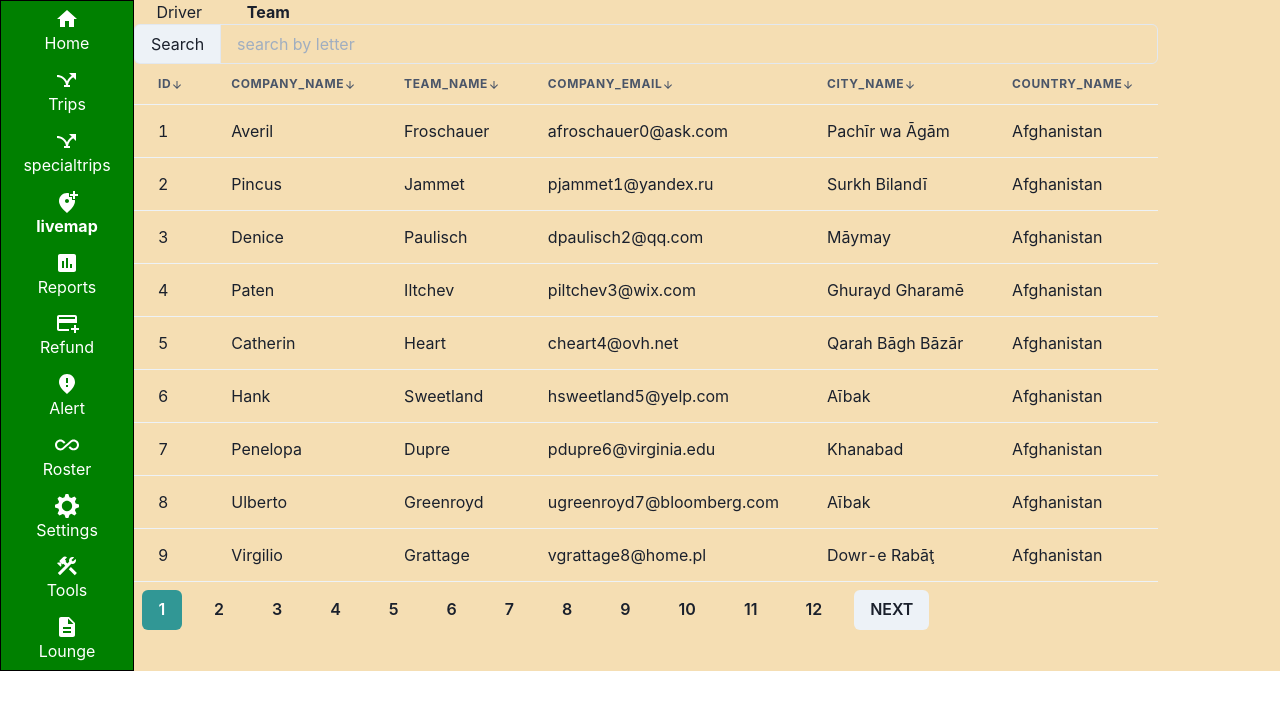
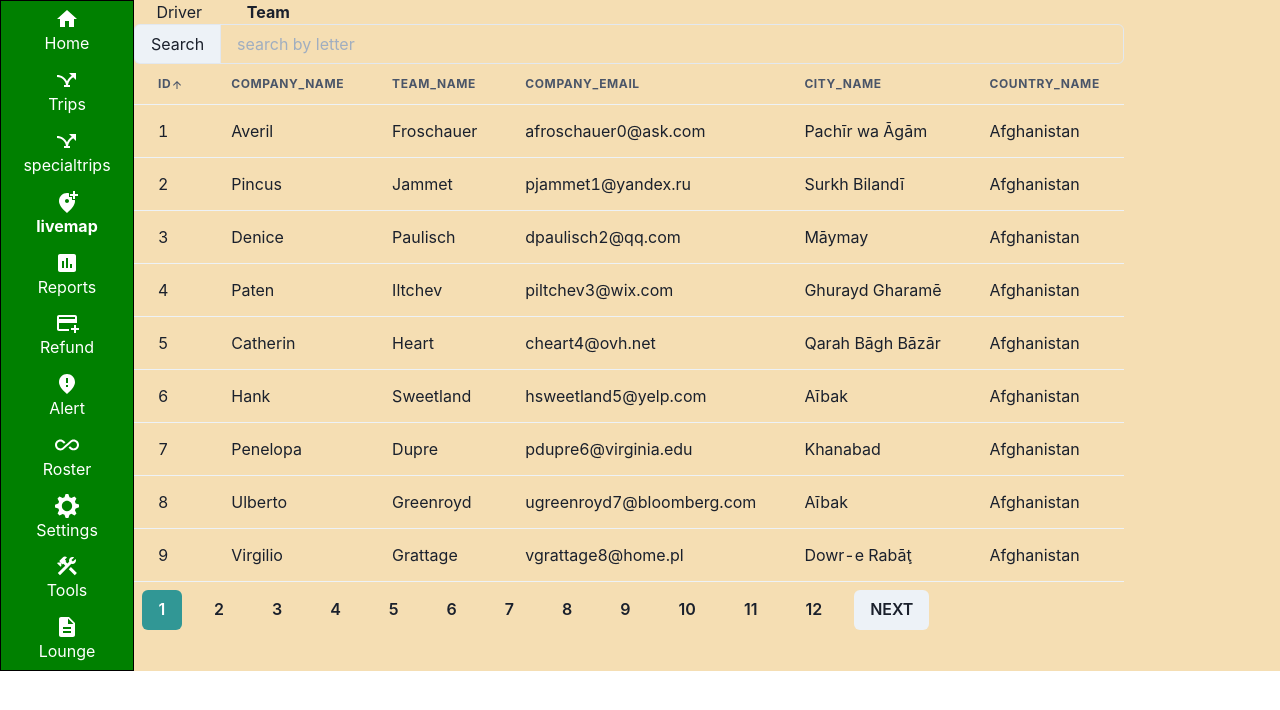
Before and after one commit to vinodmtap/demo, a React (Create React App) app: page /livemap/team in a window 1280 px wide. Both pictures are taken after a click on the element "ID". Shown: the top 710 px of the page. Built offline with nearby package versions, Linux system fonts and the light colour scheme.

Commit message:
message in quote

```diff
--- a/src/components/TableData.js
+++ b/src/components/TableData.js
@@ -142,7 +142,9 @@ const TableData = ({ body, dataPerPage }) => {
                                 {
                                     Object.keys(!!data && data.length ? data[0]:{}).map((x, index) =>
                                         <Th key={index} onClick={() => arrowToggler(x)}>
-                                            <Box>{x}{(order === "ASC" && headerValue === x)?<ArrowUpIcon/>:<ArrowDownIcon/>}</Box>
+                                            <Box>{x}{(order === "ASC" && headerValue === x) && <ArrowDownIcon/>}
+                                                    {(order === "DSC" && headerValue === x) && <ArrowUpIcon/>}
+                                            </Box>
                                         </Th>)
                                 }
                             </Tr>
```
